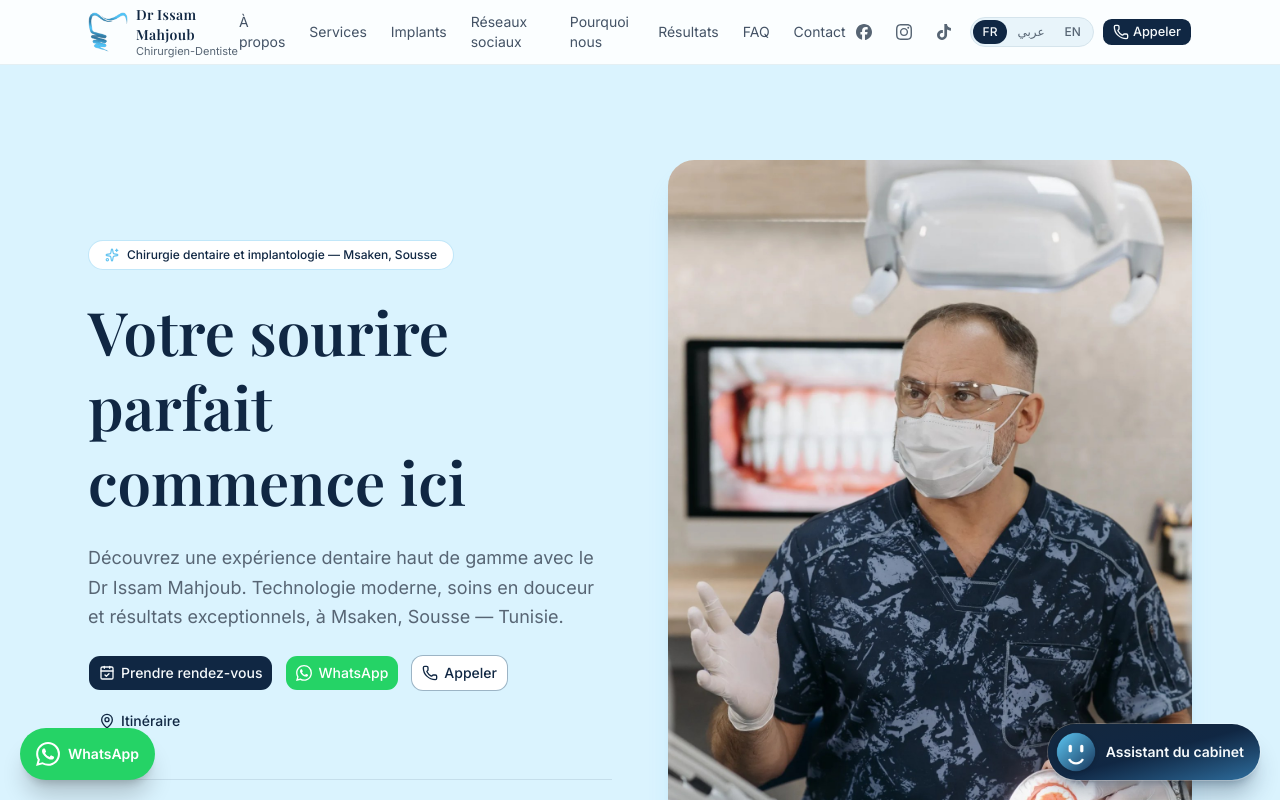
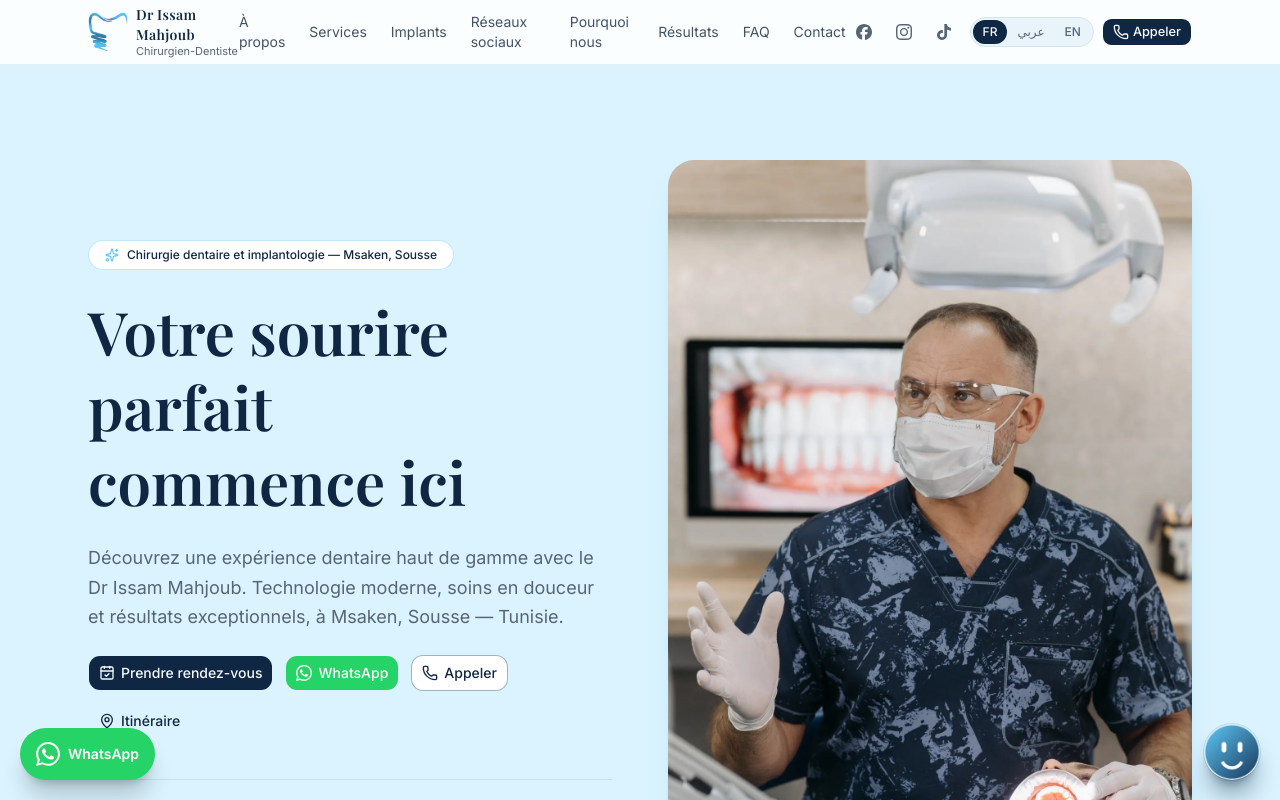
Before and after one commit to Swalhinos/dr-issam-mahjoub-dental, a Next.js app: page / in a window 1280 px wide. Shown: the top 800 px of the page. Built offline with nearby package versions, Linux system fonts and the light colour scheme; a web font is replaced by a local one.

Commit message:
Chat widget v8: round badge button

```diff
--- a/components/chat-widget.tsx
+++ b/components/chat-widget.tsx
@@ -176,7 +176,7 @@ export function ChatWidget() {
             <img
               src="/images/chat-icon.png"
               alt=""
-              className="size-10 shrink-0 object-contain drop-shadow-md"
+              className="size-10 shrink-0 rounded-full object-cover shadow-md"
             />
             <span className="min-w-0 flex-1">
               <span className="block truncate text-sm font-semibold">{s.title}</span>
@@ -292,16 +292,15 @@ export function ChatWidget() {
         type="button"
         onClick={() => setOpen((v) => !v)}
         aria-label={s.open}
-        className="fixed bottom-5 right-5 z-50 flex items-center gap-2.5 rounded-full bg-gradient-to-br from-[#14273D] via-navy to-[#2E6E9E] py-2 pl-2 pr-4 text-navy-foreground shadow-xl shadow-navy/30 ring-1 ring-white/25 transition-transform hover:scale-105"
+        className="fixed bottom-5 right-5 z-50 rounded-full shadow-xl shadow-navy/40 ring-1 ring-black/10 transition-transform hover:scale-105"
       >
         {open ? (
-          <span className="flex size-10 items-center justify-center rounded-full bg-white/15">
-            <X className="size-5" />
+          <span className="flex size-14 items-center justify-center rounded-full bg-navy text-navy-foreground">
+            <X className="size-6" />
           </span>
         ) : (
-          <img src="/images/chat-icon.png" alt="" className="size-10 object-contain drop-shadow" />
+          <img src="/images/chat-icon.png" alt="" className="block size-14 rounded-full object-cover" />
         )}
-        <span className="hidden text-sm font-semibold sm:inline">{s.title}</span>
       </button>
     </>
   )
```
